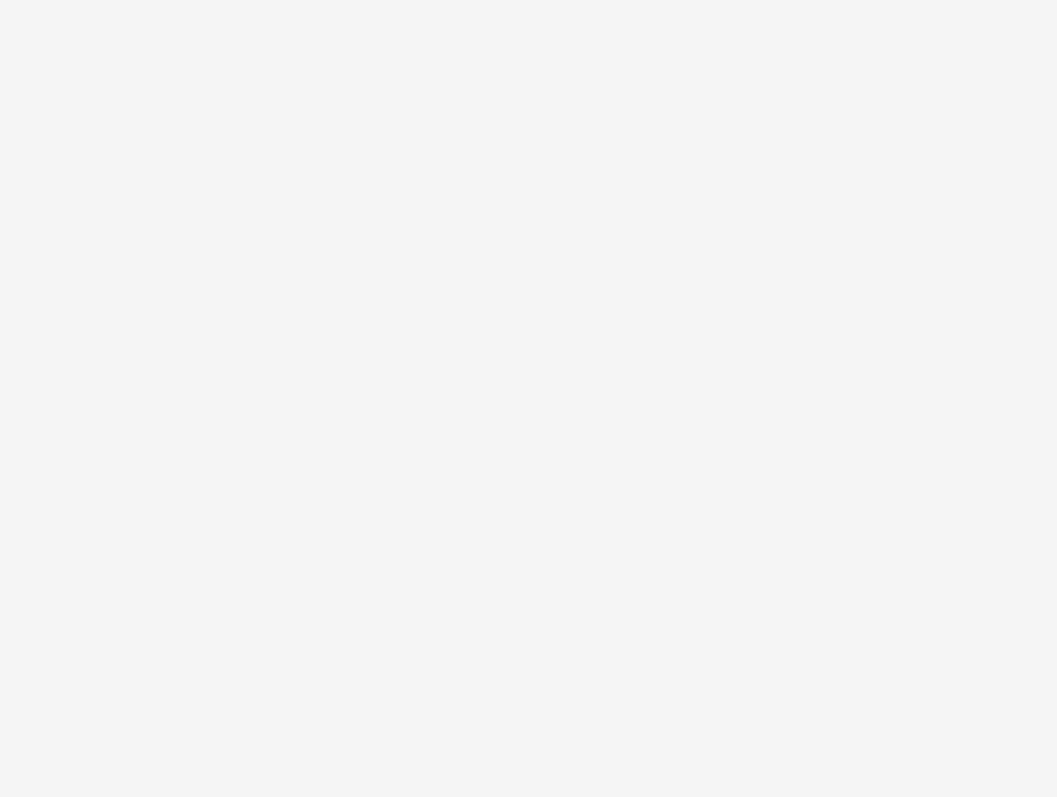
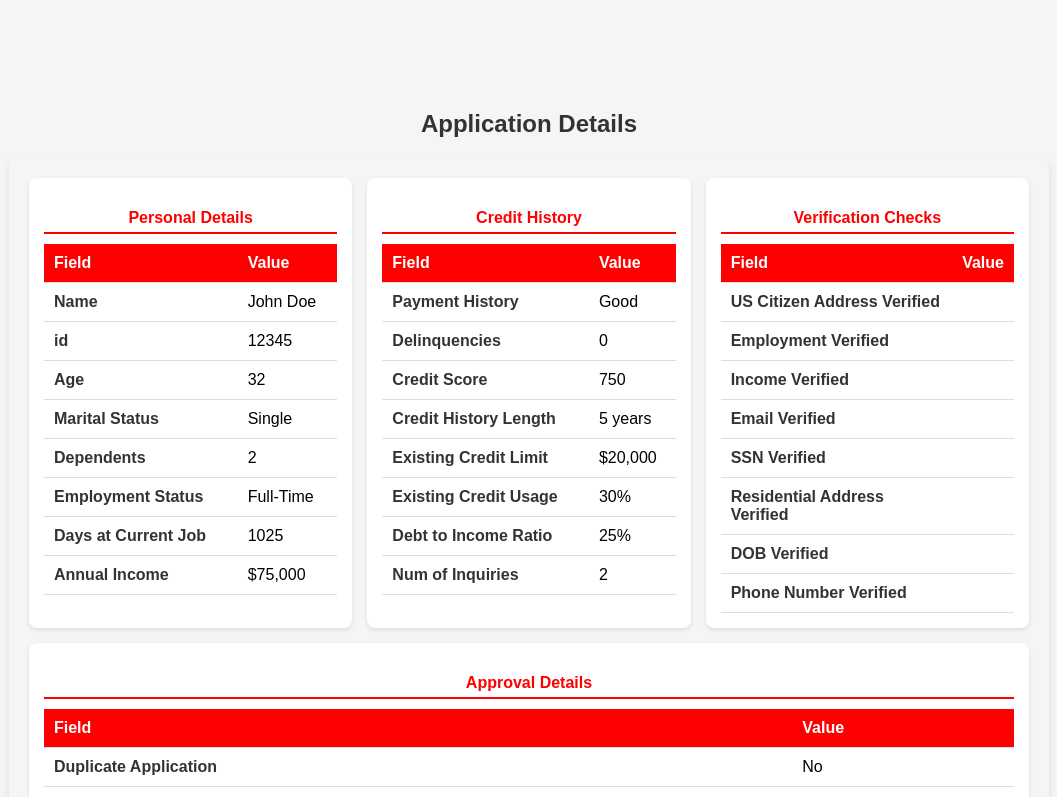
Before and after one commit to Hamsika0509/CreditCardsUI, a React (Create React App) app: page /Header in a window 1280 px wide. Before the commit this address had no page. Shown: the top 797 px of the page, without its empty margins (111-1168 px from the left). Built offline with nearby package versions, Linux system fonts and the light colour scheme.

Commit message:
added application data

```diff
--- a/src/App.js
+++ b/src/App.js
@@ -28,6 +28,7 @@ function App() {
         <Routes>
 		  <Route path="/" element={<Login />} />
           <Route path="/Homepage" element={<Homepage />} />
+          <Route path="/Header" element={<Header />} />
           <Route path="/Register" element={<Register />} />
           <Route path="/Approval" element={<Approval/>}/>
           <Route path="/Rejection" element={<Rejection/>}/>
--- a/src/components/CheckRejectionReason.jsx
+++ b/src/components/CheckRejectionReason.jsx
@@ -3,12 +3,50 @@ import { redirect, useLocation } from "react-router-dom";
 export default function CheckRejectionReason  () {
   const location = useLocation();
   const responseData=location.state?.data;
-  const item=responseData.User;
+  const data=responseData.User;
   const response=responseData.response;
 
-  // const task1Heading = response.replace(/\*\*/g, "");
-  console.log(typeof user)
-   const data=response.replace(/\*/g,"");
+
+  const userData={
+  "Id": data.id,
+  "Name": data.name,
+  "Age": parseInt(data.age, 10),
+  "Marital Status": data.maritalStatus,
+  "Dependents": data.dependents,
+  "Employment Status": data.employmentStatus,
+  "Days at Current Job": parseInt(data.daysAtCurrentJob, 10),
+  "Annual Income": parseInt(data.annualIncome, 10),
+  "Payment History": data.paymentHistory.toFixed(3),
+  "Delinquencies": data.delinquencies,
+  "Credit Score": data.creditScore.toFixed(3),
+  "Credit History Length": data.creditHistoryLength.toFixed(3),
+  "Existing Credit Limit": data.existingCreditLimit.toFixed(3),
+  "Existing Credit Usage": data.existingCreditUsage.toFixed(2),
+  "Debt to Income Ratio": data.debtToIncomeRatio.toFixed(6),
+  "Num of Inquiries": parseInt(data.numOfInquiries,10),
+  "US Citizen Address Verified": data.usCitizenAddressNotVerified ? "NO":"YES",
+  "Employment Verified": data.employmentNotVerified ? "NO":"YES",
+  "Income Verified": data.incomeNotVerified ? "NO":"YES",
+  "Email Verified": data.emailNotVerified ? "NO":"YES",
+  "SSN Verified": data.ssnNotVerified ? "NO":"YES",
+  "Residential Address Verified": data.residentialAddressNotVerified? "NO":"YES",
+  "DOB Verified": data.dobNotVerified ? "NO":"YES",
+  "Phone Number Verified": data.phoneNumberNotVerified ? "NO":"YES",
+  "Duplicate Application": data.duplicateApplication ? "NO":"YES",
+  "Illogical Name Found": data.illogicalNameFound ?  "NO":"YES",
+  "Credit Application Complete": data.creditApplicationNotComplete ? "NO":"YES",
+  "Predicted Approval Status": data.predictedApprovalStatus,
+  "Approval Score": data.approvalScore.toFixed(4)
+
+  }
+  const groupedFields = {
+    "Personal Details": ["Name","Id", "Age", "Marital Status", "Dependents", "Employment Status", "Days at Current Job", "Annual Income"],
+    "Credit History": ["Payment History", "Delinquencies", "Credit Score", "Credit History Length", "Existing Credit Limit", "Existing Credit Usage", "Debt to Income Ratio", "Num of Inquiries"],
+    "Verification Checks": ["US Citizen Address Verified", "Employment Verified", "Income Verified", "Email Verified", "SSN Verified", "Residential Address Verified", "DOB Verified", "Phone Number Verified"],
+    "Approval Details": ["Duplicate Application", "Illogical Name Found", "Credit Application Complete", "Predicted Approval Status", "Approval Score"]
+  };
+
+   const data1=response.replace(/\*/g,"");
 
   const formatText = (text) => {
     return text.split("\n").map((line, index) => {
@@ -31,48 +69,35 @@ export default function CheckRejectionReason  () {
 
       <>
         <h2>Rejected Application Data</h2>
-        <table border="0.75">
-          <thead>
-            <tr style={{backgroundColor:"red",color:"white",opacity:"80%"}}>
-              <th>Unique ID</th>
-              <th>Age</th>
-              <th>Marital Status</th>
-              <th>Annual Income</th>
-              <th>Credit Score</th>
-              <th>Existing Credit Limit</th>
-              <th>Existing Credit Usage</th>
-              <th>Debt to Income Ratio</th>
-              <th>Approval Status</th>
-              <th>Approval Score</th>
-            </tr>
-          </thead>
-          <tbody >
 
-              <tr key={item.id} style={{ cursor: "pointer",backgroundColor:"rgb(245, 250, 223)" }}>
-                <td>{item.id}</td>
-                <td>{item.age.toFixed(1)}</td>
-                <td>{item.maritalStatus}</td>
-                <td>${item.annualIncome.toLocaleString()}</td>
-                <td>{item.creditScore}</td>
-                <td>{item.existingCreditLimit}</td>
-                <td>{item.existingCreditUsage}</td>
-                <td>{item.debtToIncomeRatio}</td>
-                <td>{item.approvalStatus}</td>
-                <td>{item.approvalScore}</td>
-                {/* <td>{item.</td> */}
-              </tr>
-
-            </tbody>
+        {Object.keys(groupedFields).map((category) => (
+          <div key={category} className="table-container">
+            <h3 className="table-title">{category}</h3>
+            <table className="data-table">
+              <thead>
+                <tr>
+                  <th>Field</th>
+                  <th>Value</th>
+                </tr>
+              </thead>
+              <tbody>
+                {groupedFields[category].map((field) => (
+                  <tr key={field}>
+                    <td className="field-name">{field}</td>
+                    <td>{userData[field]}</td>
+                  </tr>
+                ))}
+              </tbody>
             </table>
+          </div>
+        ))}
             </>
 
       <h2>Credit Application Decision</h2>
       <div style={{justifyContent:"center",backgroundColor:"rgb(245, 250, 223)"}}>
-      {formatText(data)}
+      {formatText(data1)}
       </div>
       <a style={{textDecoration: "none", color: "blue",marginRight:"90%" }} href="/Homepage">Go Back </a>
     </div>
   );
 };
-
-// Example Usage with API Data
--- /dev/null
+++ b/src/components/Header.css
@@ -0,0 +1,74 @@
+/* Container for the entire application details */
+.container {
+    max-width: 1000px;
+    margin: 20px auto;
+    padding: 20px;
+    background: #f5f5f5;
+    border-radius: 8px;
+    box-shadow: 0 4px 8px rgba(0, 0, 0, 0.1);
+    text-align: center;
+  }
+
+  /* Title Styling */
+  .title {
+    font-size: 24px;
+    font-weight: bold;
+    color: #333;
+    margin-bottom: 20px;
+  }
+
+  /* Tables wrapper - Ensures all tables appear in one line */
+  .tables-wrapper {
+    display: flex;
+    gap: 15px;
+    justify-content: center;
+    flex-wrap: wrap; /* Allows wrapping on smaller screens */
+  }
+
+  /* Individual Table Container */
+  .table-container {
+    flex: 1;  /* Makes all tables evenly spread */
+    min-width: 230px; /* Ensures proper width */
+    background: white;
+    padding: 15px;
+    border-radius: 8px;
+    box-shadow: 0 2px 4px rgba(0, 0, 0, 0.1);
+  }
+
+  /* Table Titles */
+  .table-title {
+    font-size: 16px;
+    font-weight: bold;
+    color: red;
+    border-bottom: 2px solid red;
+    padding-bottom: 5px;
+    margin-bottom: 10px;
+  }
+
+  /* Table Styling */
+  .data-table {
+    width: 100%;
+    border-collapse: collapse;
+  }
+
+  .data-table th,
+  .data-table td {
+    padding: 10px;
+    text-align: left;
+    border-bottom: 1px solid #ddd;
+  }
+
+  .data-table th {
+    background-color: red;
+    color: white;
+  }
+
+  .data-table tr:hover {
+    background-color: #f1f1f1;
+  }
+
+  /* Field Names */
+  .field-name {
+    font-weight: bold;
+    color: #333;
+  }
--- a/src/components/Header.jsx
+++ b/src/components/Header.jsx
@@ -1,27 +1,77 @@
+import React from "react";
+import "./Header.css"; // Import the CSS file
+
+const data = {
+  id: "12345",
+  Name: "John Doe",
+  Age: 32,
+  "Marital Status": "Single",
+  Dependents: 2,
+  "Employment Status": "Full-Time",
+  "Days at Current Job": 1025,
+  "Annual Income": "$75,000",
+  "Payment History": "Good",
+  Delinquencies: 0,
+  "Credit Score": 750,
+  "Credit History Length": "5 years",
+  "Existing Credit Limit": "$20,000",
+  "Existing Credit Usage": "30%",
+  "Debt to Income Ratio": "25%",
+  "Num of Inquiries": 2,
+  "US Citizen Address Not Verified": "No",
+  "Employment Not Verified": "Yes",
+  "Income Not Verified": "No",
+  "Email Not Verified": "Yes",
+  "SSN Not Verified": "No",
+  "Residential Address Not Verified": "Yes",
+  "DOB Not Verified": "No",
+  "Phone Number Not Verified": "No",
+  "Duplicate Application": "No",
+  "Illogical Name Found": "No",
+  "Credit Application Not Complete": "No",
+  "Approval Status": "Rejected",
+  "Predicted Approval Status": "Pending",
+  "Predicted Approval Status Probs": "60%",
+  "Approval Score": 72.5
+};
+
+const groupedFields = {
+  "Personal Details": ["Name","id", "Age", "Marital Status", "Dependents", "Employment Status", "Days at Current Job", "Annual Income"],
+  "Credit History": ["Payment History", "Delinquencies", "Credit Score", "Credit History Length", "Existing Credit Limit", "Existing Credit Usage", "Debt to Income Ratio", "Num of Inquiries"],
+  "Verification Checks": ["US Citizen Address Verified", "Employment Verified", "Income Verified", "Email Verified", "SSN Verified", "Residential Address Verified", "DOB Verified", "Phone Number Verified"],
+  "Approval Details": ["Duplicate Application", "Illogical Name Found", "Credit Application Not Complete", "Predicted Approval Status", "Approval Score"]
+};
+
 export default function Header() {
-	const logout = () => {
-        localStorage.removeItem("token-info");
-        // setIsLoggedin(false);
-		window.location.replace('/');
-    };
-
-    return (
-      <>
-
-     <nav class="navbar background">
-				<ul class="nav-list">
-					<div class="logo">
-                  E-Pay
-					</div>
-               <li><a href='/'>Home</a></li>
-
-				</ul>
+  return (<>
+    <h2 className="title">Application Details</h2>
+    <div className="container">
 
 
-				<li><button onClickCapture={logout} style={{height:'30px', width:'80px', marginLeft:'70px'}}>Sign Out</button></li>
-			</nav>
-
-
-      </>
-    );
-  }
+      <div className="tables-wrapper">
+        {Object.keys(groupedFields).map((category) => (
+          <div key={category} className="table-container">
+            <h3 className="table-title">{category}</h3>
+            <table className="data-table">
+              <thead>
+                <tr>
+                  <th>Field</th>
+                  <th>Value</th>
+                </tr>
+              </thead>
+              <tbody>
+                {groupedFields[category].map((field) => (
+                  <tr key={field}>
+                    <td className="field-name">{field}</td>
+                    <td>{data[field]}</td>
+                  </tr>
+                ))}
+              </tbody>
+            </table>
+          </div>
+        ))}
+      </div>
+    </div>
+    </>
+  );
+}
```
